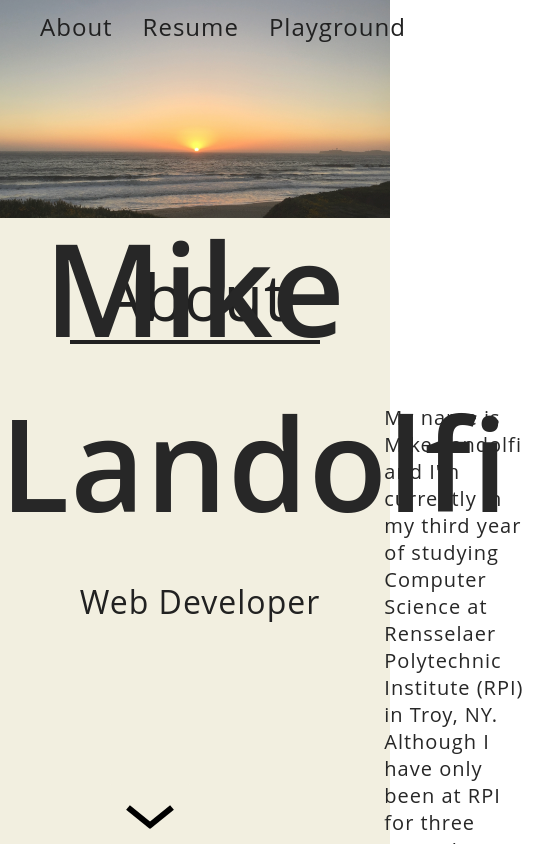
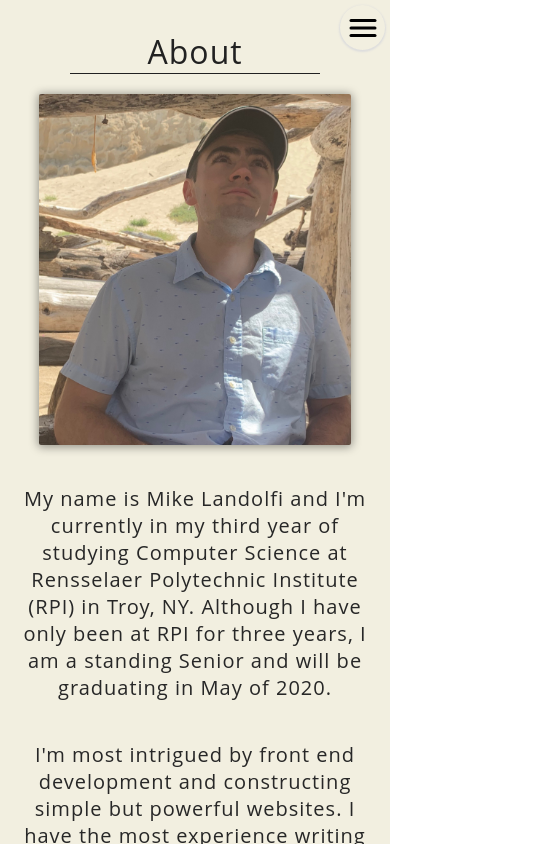
Before and after one commit to mlandolfi/site, a React (Create React App) app: page / in a window 390 px wide. Shown: the top 844 px of the page, 554 px wide, since content can reach past the window. Built offline with nearby package versions, Linux system fonts and the light colour scheme.

Commit message:
optimized about me for mobile and added mobile menu

```diff
--- a/src/App.css
+++ b/src/App.css
@@ -10,7 +10,7 @@
 	font-family: 'Open Sans', sans-serif;
 	letter-spacing: 1px;
 	color: #272727;
-	background-color: var(--background-color)
+	background-color: var(--background-color);
 }
 
 .header {
--- a/src/App.js
+++ b/src/App.js
@@ -2,6 +2,7 @@ import React from 'react';
 import './App.css';
 
 import Nav from './components/Nav'
+import MobileMenu from './components/MobileMenu'
 
 import ResumeTab from './containers/Resume';
 import AboutTab from './containers/About';
@@ -42,6 +43,7 @@ class App extends React.Component {
 			tab: 'about',
 			wrapClass: 'fade-in',
 		}
+		this.isMobile = window.innerWidth < 500;
 	}
 
 	handleNavClick = (label) => {
@@ -59,9 +61,9 @@ class App extends React.Component {
 			return <MineGame />
 		switch(tab) {
 			case 'about':
-				return <AboutTab />;
+				return <AboutTab isMobile={this.isMobile} />;
 			case 'resume':
-				return <ResumeTab color={"black"} />;
+				return <ResumeTab isMobile={this.isMobile} color={"black"} />;
 			case 'playground':
 				return <div style={{ height: `calc(100vh - ${FOOTER_HEIGHT}px)`, textAlign: 'center', fontSize: 36 }}>Under Construction</div>;
 				return <StyleBank />
@@ -76,6 +78,12 @@ class App extends React.Component {
 					className="app-root"
 					ref={(node) => {this.rootRef = node}}
 				>
+					{this.isMobile ?
+						<MobileMenu
+							onSelect={this.handleNavClick}
+							options={['about', 'resume', 'playground']}
+						/>
+						:
 						<div className="header" >
 							<div
 								className="nav-header"
@@ -83,26 +91,27 @@ class App extends React.Component {
 								<h2
 									className="on-text nav-button"
 									style={{ marginLeft: 30 }}
-								onClick={() => this.handleNavClick('about', 'red')}
+									onClick={() => this.handleNavClick('about')}
 								>
 									About
 								</h2>
 								<h2
 									className="on-text nav-button"
 									style={{ marginLeft: 30 }}
-								onClick={() => this.handleNavClick('resume', 'red')}
+									onClick={() => this.handleNavClick('resume')}
 								>
 									Resume
 								</h2>
 								<h2
 									className="on-text nav-button"
 									style={{ marginLeft: 30 }}
-								onClick={() => this.handleNavClick('playground', 'red')}
+									onClick={() => this.handleNavClick('playground')}
 								>
 									Playground
 								</h2>
 							</div>
 						</div>
+					}
 					<div
 						className={this.state.wrapClass}
 					>
--- a/src/assets/icons.js
+++ b/src/assets/icons.js
@@ -81,3 +81,34 @@ export const ArrowDownIcon = ({ color, size, style }) => (
 		/>
 	</svg>
 	);
+
+export const MenuIcon = ({ color, size, style }) => (
+	<svg
+		width={size}
+		height={size}
+		viewBox="0 0 100 100"
+		style={style}
+	>
+		<line
+			x1="10" y1="25"
+			x2="90" y2="25"
+			stroke={color ? color : '#000'}
+			strokeWidth="10"
+			strokeLinecap="round"
+		/>
+		<line
+			x1="10" y1="50"
+			x2="90" y2="50"
+			stroke={color ? color : '#000'}
+			strokeWidth="10"
+			strokeLinecap="round"
+		/>
+		<line
+			x1="10" y1="75"
+			x2="90" y2="75"
+			stroke={color ? color : '#000'}
+			strokeWidth="10"
+			strokeLinecap="round"
+		/>
+	</svg>
+	);
--- /dev/null
+++ b/src/components/MobileMenu/index.js
@@ -0,0 +1,47 @@
+import React, { useState } from 'react';
+import './styles.css';
+
+import { MenuIcon, ArrowDownIcon } from '../../assets/icons';
+
+export default function MobileMenu(props) {
+
+	const [showMenu, setShowMenu] = useState(false);
+
+	const handleSelect = (option) => {
+		props.onSelect(option);
+		setShowMenu(false);
+	}
+
+	return (
+		<div>
+			<button
+				id="mm-reveal-button"
+				onClick={(e) => setShowMenu(true)}
+			>
+				<MenuIcon color="#000" size="30" />
+			</button>
+			<div className={`mm-root ${showMenu ? 'mm-root-show' : ''}`}>
+				<div id="mm-options-container">
+					{props.options.map((option) => (
+						<div
+							key={`mm-option-${option}`}
+							className="mm-option"
+							onClick={(e) => handleSelect(option)}
+						>
+							{option}
+						</div>
+						))}
+				</div>
+				<div
+					id="mm-hide-button"
+					onClick={(e) => setShowMenu(false)}
+				>
+					<ArrowDownIcon
+						style={{ transform: 'rotate(180deg)' }}
+						size="20"
+					/>
+				</div>
+			</div>
+		</div>
+		)
+}
--- /dev/null
+++ b/src/components/MobileMenu/styles.css
@@ -0,0 +1,73 @@
+
+#mm-reveal-button {
+	position: fixed;
+	z-index: 100;
+	top: 5px;
+	right: 5px;
+	width: 45px;
+	height: 45px;
+	border-radius: 50%;
+	box-shadow: 0px 1px 2px 1px #ddd;
+	display: flex;
+	align-items: center;
+	justify-content: center;
+	outline: none;
+	background: var(--background-color);
+	border: none;
+}
+
+#mm-reveal-button:active {
+	box-shadow: 0px 1px 1px 0px #aaa;
+}
+
+.mm-root {
+	position: fixed;
+	z-index: 100;
+	top: 0px;
+	width: calc(100vw);
+	height: 0px;
+	background: var(--background-color);
+	box-shadow: 0px 1px 4px 0px #aaa;
+	overflow: hidden;
+	transition: height 0.2s;
+}
+
+.mm-root-show {
+	height: 75px;
+}
+
+#mm-hide-button {
+	position: absolute;
+	z-index: 110;
+	bottom: 5px;
+	left: 50%;
+	margin-left: -15px;
+	width: 30px;
+	display: flex;
+	align-items: center;
+	justify-content: center;
+}
+
+#mm-options-container {
+	display: flex;
+	justify-content: space-around;
+	padding: 15px;
+	font-size: 1.2rem;
+	text-transform: capitalize;
+}
+
+@media screen and (max-width: 400px) {
+	.mm-root-show {
+		height: 60px;
+	}
+
+	#mm-options-container {
+		padding: 2px;
+		padding-top: 10px;
+		font-size: 0.95rem;
+	}
+}
+
+.mm-option {
+	width: 25%;
+}
--- a/src/containers/About/index.js
+++ b/src/containers/About/index.js
@@ -8,7 +8,8 @@ export default class About extends React.Component {
 	render() {
 		return (
 			<div id="about-root">
-				<img id="about-photo" src={require('../../assets/other.jpg')} alt="beach" />
+				{!this.props.isMobile &&
+					<div id="photo-background-container">
 						<span id="about-photo-text">
 							Mike Landolfi
 							<div style={{ height: 30 }} />
@@ -21,6 +22,8 @@ export default class About extends React.Component {
 								<ArrowDownIcon color="#000" size="50" />
 							</div>
 						</a>
+					</div>
+				}
 				<div id="about-info-container">
 					<h1 className="on-text" id="about-title">
 						About
--- a/src/containers/About/styles.css
+++ b/src/containers/About/styles.css
@@ -3,11 +3,13 @@
 	position: relative;
 }
 
-#about-photo {
-	width: calc(100vw);
-	max-height: calc(100vh);
-	font-size: 10rem;
-	opacity: 0.9;
+#photo-background-container {
+	background: url(../../assets/other.jpg) no-repeat center center fixed;
+  -webkit-background-size: cover;
+  -moz-background-size: cover;
+  -o-background-size: cover;
+  background-size: cover;
+  height: calc(100vh);
 }
 
 #about-photo-text {
@@ -75,3 +77,43 @@
 	box-shadow: 0px 1px 10px 1px rgba(0,0,0,0.4);
 	border-radius: 2px;
 }
+
+@media screen and (max-width: 900px) {
+	#about-me-container {
+		flex-direction: column;
+		align-items: center;
+		max-width: calc(100vw);
+		margin-top: 10px;
+	}
+
+	#about-info-container {
+		height: auto;
+		padding-bottom: 10px;
+		max-width: calc(100vw);
+	}
+}
+
+@media screen and (max-width: 500px) {
+
+	#about-title {
+		font-size: 2rem;
+		border-width: 1px;
+	}
+
+	#about-me-photo {
+		max-width: calc(80vw);
+		display: block;
+		width: auto;
+		height: auto;
+	}
+
+	.about-me-side {
+		display: flex;
+		width: 90%;
+		max-width: calc(90vw);
+		align-items: center;
+		padding: 10px;
+		text-align: center;
+	}
+
+}
```
Lines whose indentation alone changed are shown as unchanged.
